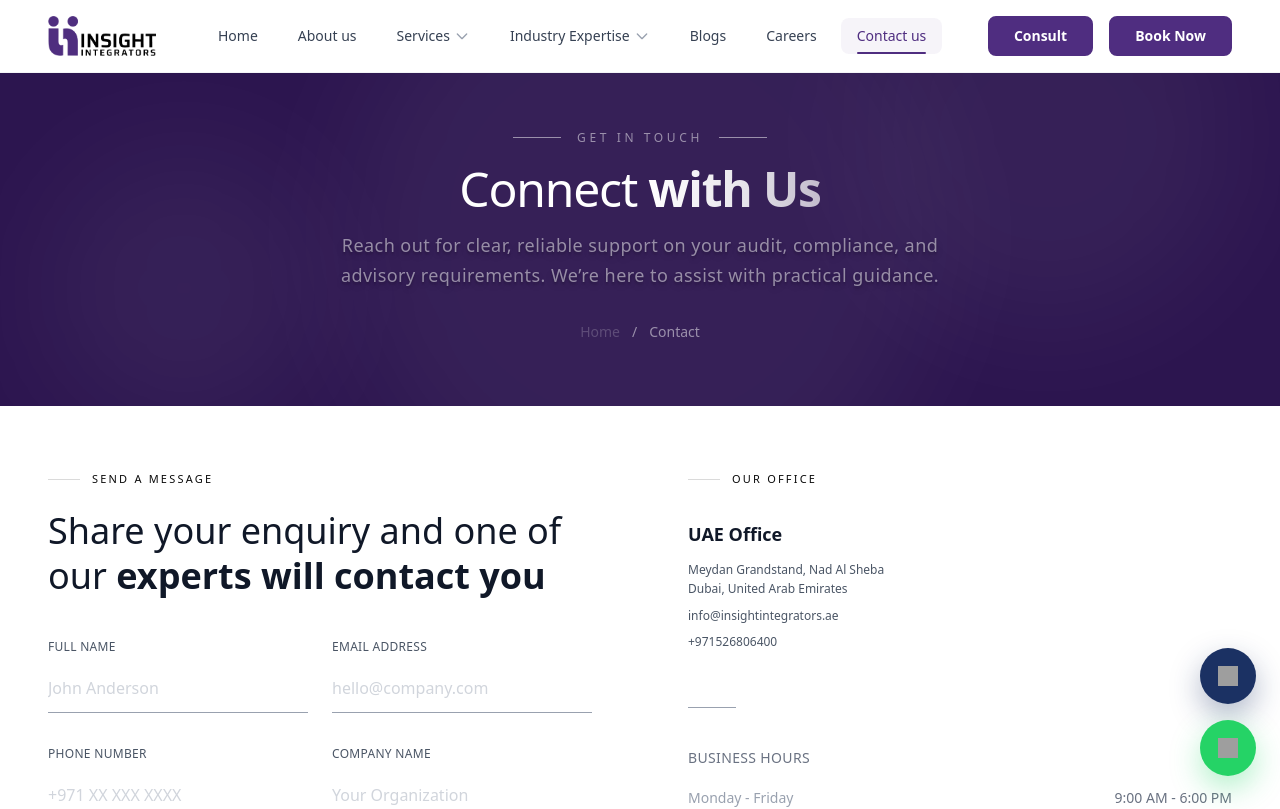
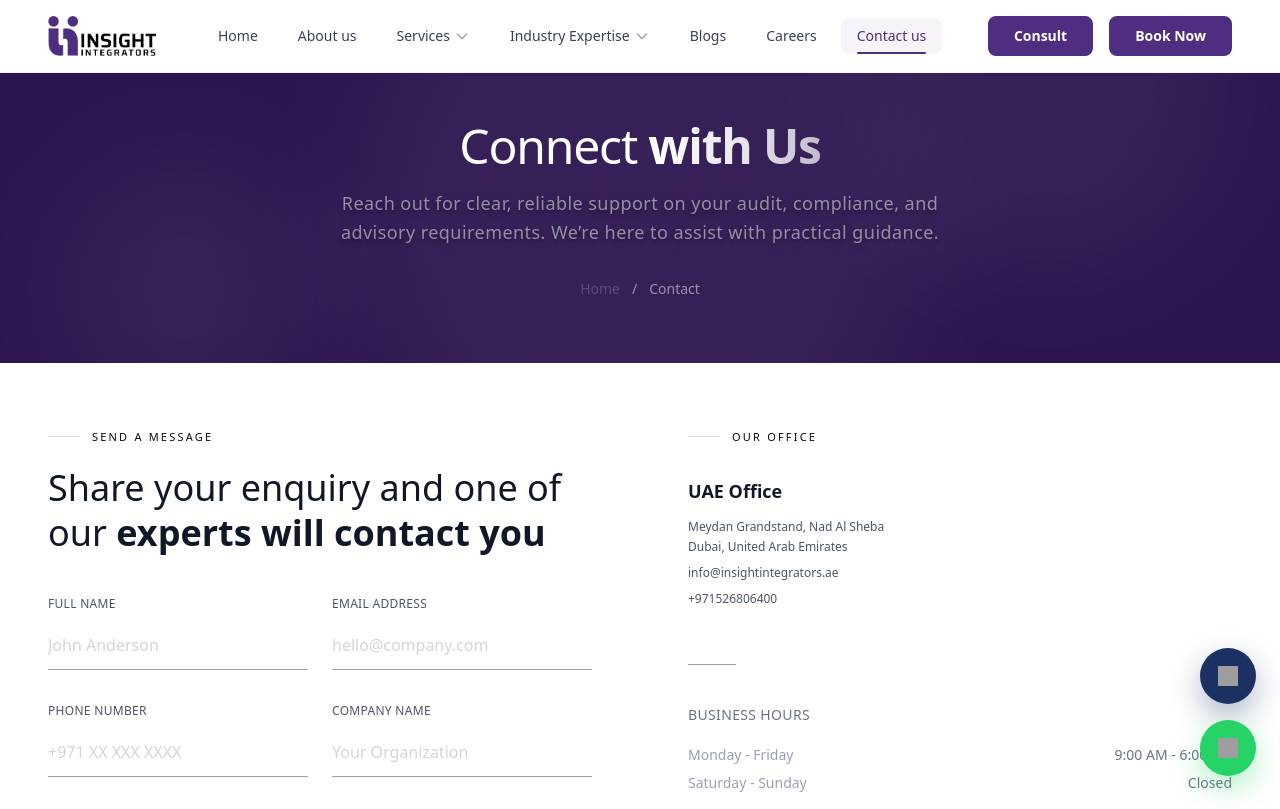
Before and after one commit to shilpa-kukreja/InsightIntegrator, a Next.js app: page /contact in a window 1280 px wide. Shown: the top 809 px of the page. Built offline with nearby package versions, Linux system fonts and the light colour scheme; grey boxes are pictures that could not be loaded.

Commit message:
some contact changes

```diff
--- a/app/contact/contactClient.js
+++ b/app/contact/contactClient.js
@@ -157,11 +157,11 @@ const ContactPage = () => {
 
           <div className="relative max-w-7xl mx-auto px-6 md:px-8 lg:px-12 text-center z-10">
             <div className={`transition-all duration-1000 delay-200 transform ${isVisible ? 'translate-y-0 opacity-100' : 'translate-y-12 opacity-0'}`}>
-              <div className="inline-flex items-center gap-4 mb-4">
+              {/* <div className="inline-flex items-center gap-4 mb-4">
                 <div className="h-px w-12 bg-white/50"></div>
                 <span className="text-white/50 text-[12px] font-light tracking-[0.3em] uppercase">Get in Touch</span>
                 <div className="h-px w-12 bg-white/50"></div>
-              </div>
+              </div> */}
 
               <h1 className="text-4xl md:text-5xl lg:text-5xl font-light text-white mb-4 tracking-tight leading-[1.1]">
                 Connect  <span className="font-bold bg-gradient-to-r from-white via-white/90 to-white/70 bg-clip-text text-transparent">with Us</span>
```
